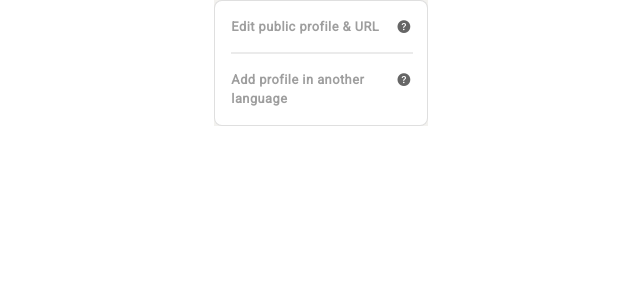
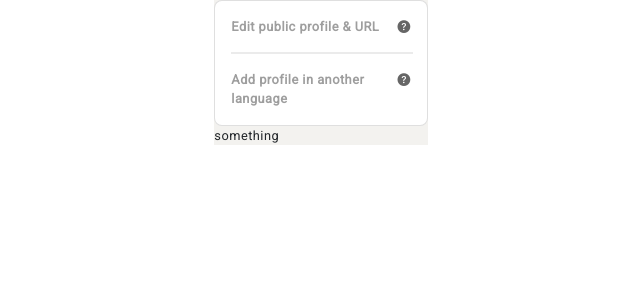
Before and after one commit to Nagaveena007/Linkedin, a React (Create React App) app: page / in a window 1280 px wide. Shown: the top 300 px of the page, without its empty margins (639-1279 px from the left). Built offline with nearby package versions, Linux system fonts and the light colour scheme.

Commit message:
rename SideboxEdit to EditSidebox

```diff
--- a/src/components/Sidebar/SideboxEdit.jsx
+++ b/src/components/Sidebar/EditSidebox.jsx
@@ -1,6 +1,6 @@
-import { Card, Row, Col } from "react-bootstrap";
+import { Card } from "react-bootstrap";
 
-const SideboxEdit = () => {
+const EditSidebox = () => {
   return (
     <Card>
       <Card.Body className="d-flex flex-column p-3">
@@ -41,4 +41,4 @@ const SideboxEdit = () => {
   );
 };
 
-export default SideboxEdit;
+export default EditSidebox;
--- /dev/null
+++ b/src/components/Sidebar/PromotedSideBox.jsx
@@ -0,0 +1,9 @@
+const PromotedSideBox = () => {
+    return(
+        <>
+        something
+        </>
+    )
+}
+
+export default PromotedSideBox
--- a/src/components/Sidebar/Sidebar.jsx
+++ b/src/components/Sidebar/Sidebar.jsx
@@ -1,12 +1,14 @@
 /* import { useState } from 'react' */
 import { Col } from "react-bootstrap"
 import "./sidebar.css";
-import SideboxEdit from "./SideboxEdit";
+import EditSidebox from "./EditSidebox";
+import PromotedSideBox from "./PromotedSideBox";
 
 const Sidebar = () => {
     return(
         <Col md={2} className="offset-8 bg px-0">
-            <SideboxEdit />
+            <EditSidebox />
+            <PromotedSideBox />
         </Col>
     )
 }
```
